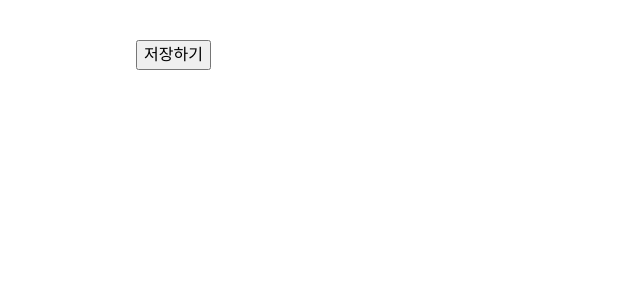
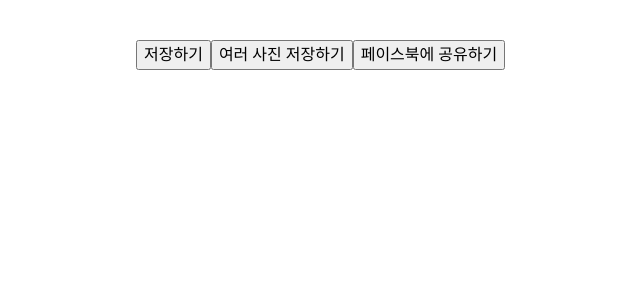
Before and after one commit to immigration9/daily-vegetable, a Next.js app: page /demo in a window 1280 px wide. Shown: the top 300 px of the page, without its empty margins (12-652 px from the left). Built offline with nearby package versions, Linux system fonts and the light colour scheme.

Commit message:
add facebook share

```diff
--- a/src/pages/demo.tsx
+++ b/src/pages/demo.tsx
@@ -5,11 +5,12 @@ const Demo = () => {
   const [webShareSupported, setWebShareSupported] = useState(false);
 
   const shareOrDownload = async (
-    blob: Blob,
     fileName: string,
     title: string,
     text: string
   ) => {
+    const blob = await fetch("/images/carrot.jpg").then((res) => res.blob());
+
     if (webShareSupported) {
       const data = {
         files: [
@@ -46,8 +47,21 @@ const Demo = () => {
   };
 
   const onClick = async () => {
-    const blob = await fetch("/images/carrot.jpg").then((res) => res.blob());
-    await shareOrDownload(blob, "carrot.png", "Carrots", "Delicious Carrots");
+    await shareOrDownload("carrot.png", "Carrots", "Delicious Carrots");
+  };
+  const onClickMultiple = async () => {
+    await shareOrDownload("carrot.png", "Carrots", "Delicious Carrots");
+  };
+
+  const shareToFacebook = async () => {
+    const appId = "529059189408745";
+    const imageUrl =
+      "https://www.thenewreact.com/_next/image?url=%2Fimages%2Fcarrot.jpg&w=3840&q=75";
+    const caption = encodeURIComponent("Check out this carrot!");
+
+    const shareUrl = `https://www.facebook.com/dialog/share?app_id=${appId}&display=popup&href=${imageUrl}&redirect_uri=${imageUrl}&quote=${caption}`;
+
+    window.open(shareUrl, "Share Image to Facebook", "width=600,height=400");
   };
 
   useLayoutEffect(() => {
@@ -59,6 +73,10 @@ const Demo = () => {
       <button onClick={onClick}>
         {webShareSupported ? "공유하기" : "저장하기"}
       </button>
+      <button onClick={onClickMultiple}>
+        {webShareSupported ? "여러 사진 공유하기" : "여러 사진 저장하기"}
+      </button>
+      <button onClick={shareToFacebook}>페이스북에 공유하기</button>
     </Container>
   );
 };
```
